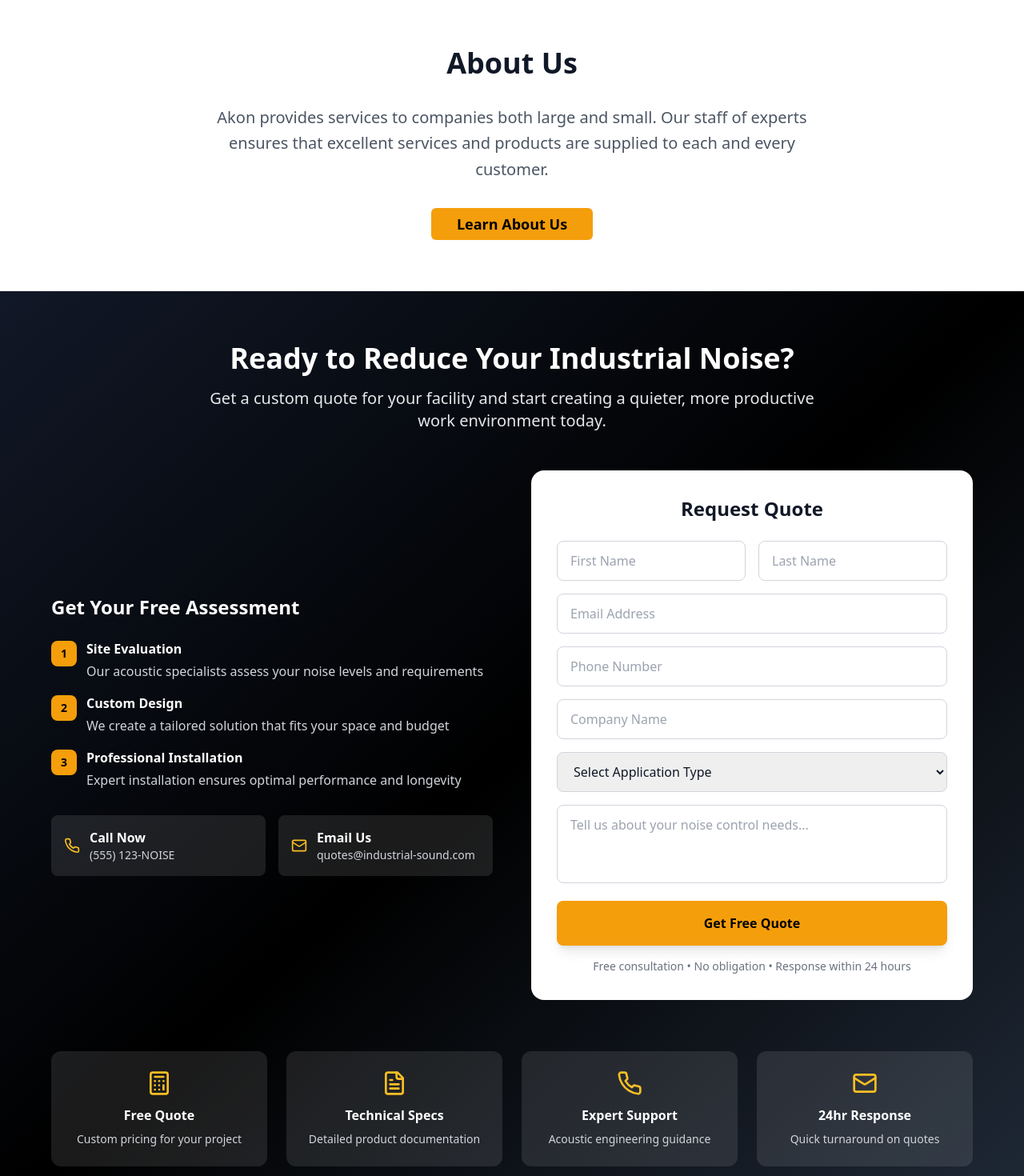
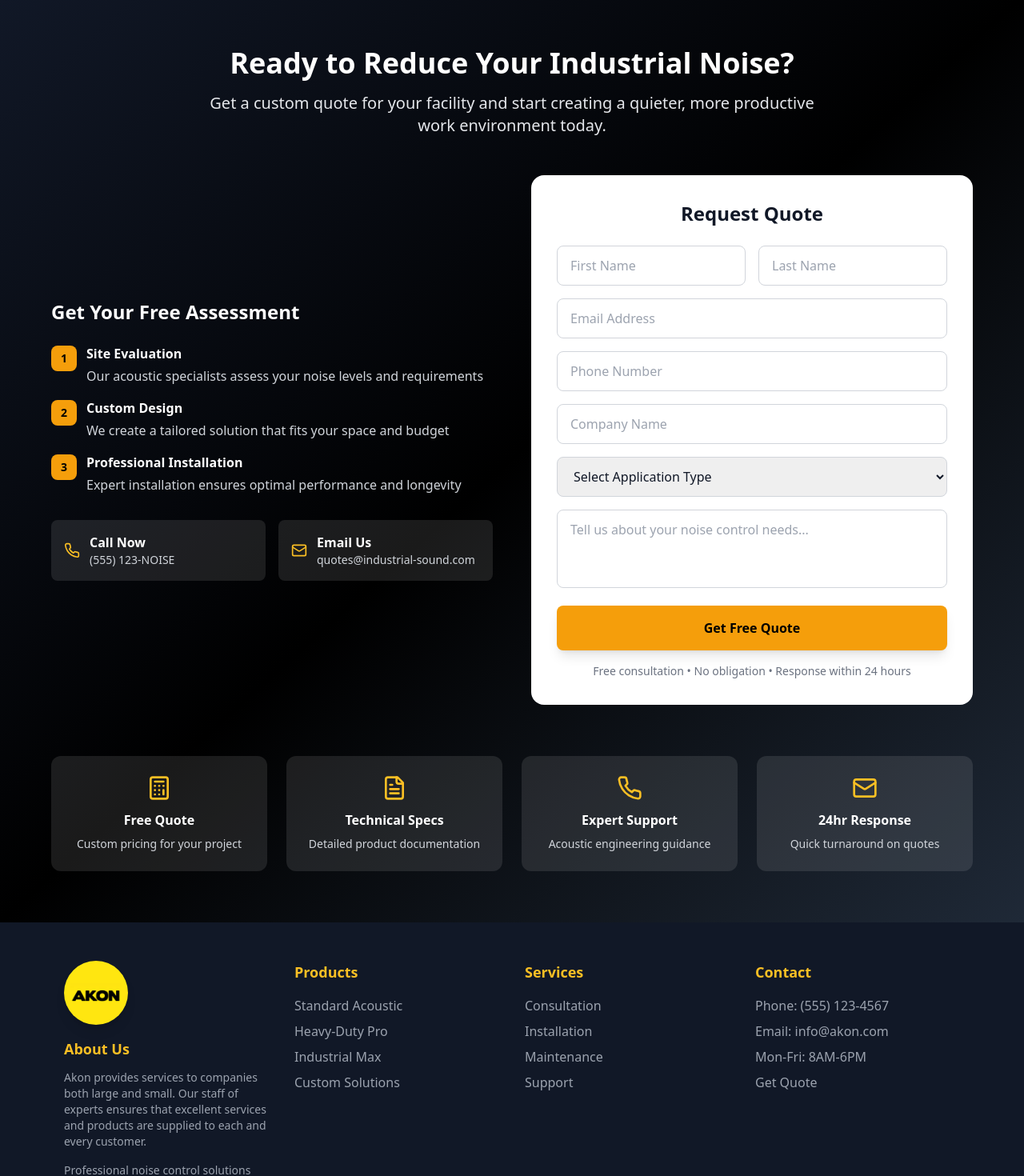
Before and after one commit to CreativeAniwithAni/curtain-craft-canvas, a React (Vite) app: page / in a window 1280 px wide. Shown: the part 5960-7430 px from the top of the page at 80% size. Built offline with nearby package versions, Linux system fonts and the light colour scheme.

Commit message:
Refactor: Move About Us section to footer
Move the About Us section to the footer, aligning it with the Akon logo and other footer elements.

```diff
--- a/src/components/Footer.tsx
+++ b/src/components/Footer.tsx
@@ -7,7 +7,7 @@ const Footer = () => {
     <footer className="bg-gray-900 text-white py-12">
       <div className="max-w-6xl mx-auto px-4">
         <div className="grid grid-cols-1 md:grid-cols-4 gap-8 mb-8">
-          {/* Logo Section */}
+          {/* Logo and About Us Section */}
           <div className="md:col-span-1 flex flex-col items-center md:items-start">
             <div className="w-20 h-20 rounded-full flex items-center justify-center mb-4 shadow-lg" style={{ backgroundColor: '#ffe610' }}>
               <img
@@ -16,6 +16,10 @@ const Footer = () => {
                 className="w-16 h-auto"
               />
             </div>
+            <h3 className="text-lg font-semibold mb-3 text-yellow-400">About Us</h3>
+            <p className="text-gray-400 text-sm text-center md:text-left mb-4">
+              Akon provides services to companies both large and small. Our staff of experts ensures that excellent services and products are supplied to each and every customer.
+            </p>
             <p className="text-gray-400 text-sm text-center md:text-left">
               Professional noise control solutions
             </p>
--- a/src/pages/Index.tsx
+++ b/src/pages/Index.tsx
@@ -6,7 +6,6 @@ import ComparisonTable from '../components/ComparisonTable';
 import Applications from '../components/Applications';
 import Benefits from '../components/Benefits';
 import FAQ from '../components/FAQ';
-import AboutUs from '../components/AboutUs';
 import CTA from '../components/CTA';
 import Footer from '../components/Footer';
 
@@ -19,7 +18,6 @@ const Index = () => {
       <Applications />
       <Benefits />
       <FAQ />
-      <AboutUs />
       <CTA />
       <Footer />
     </div>
```
